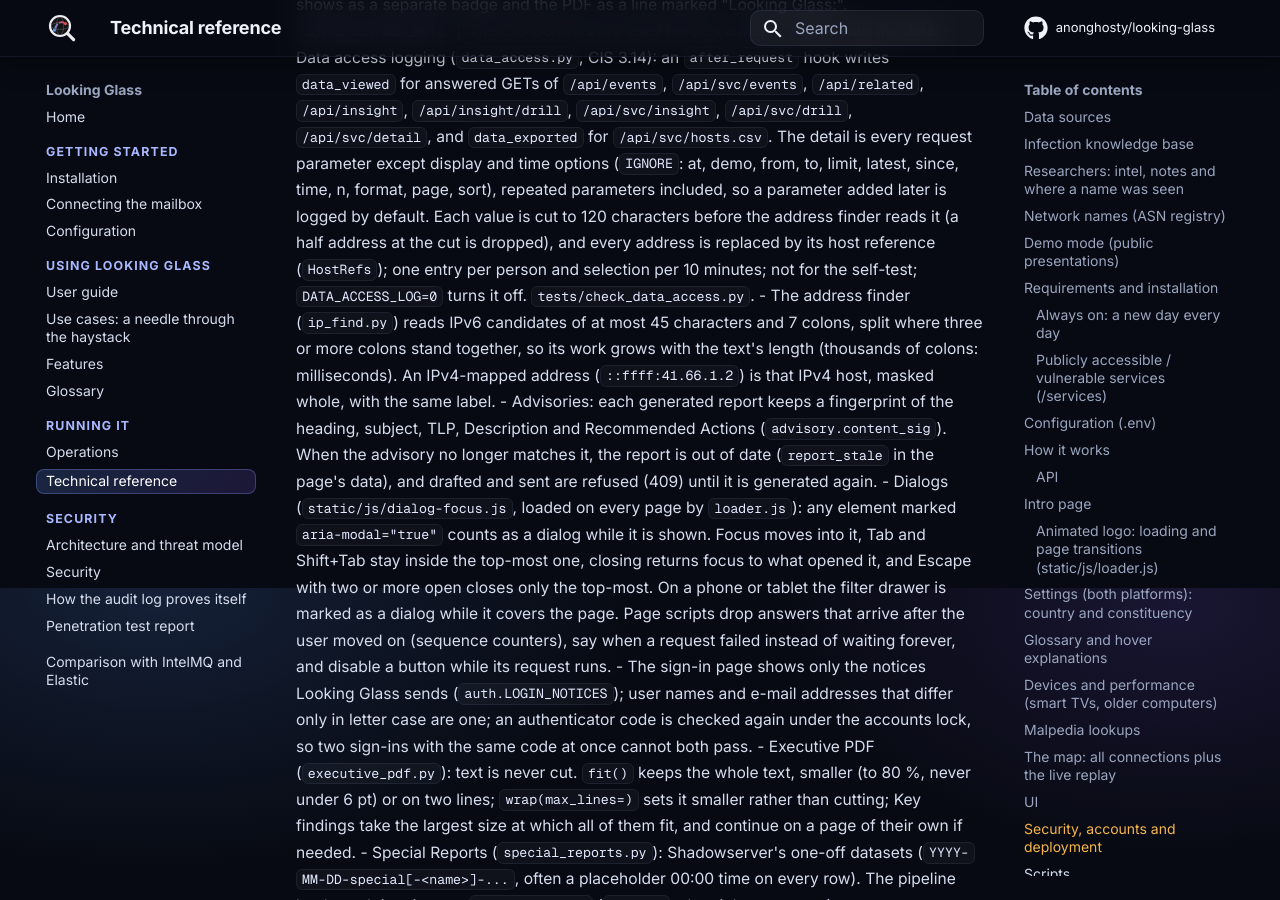
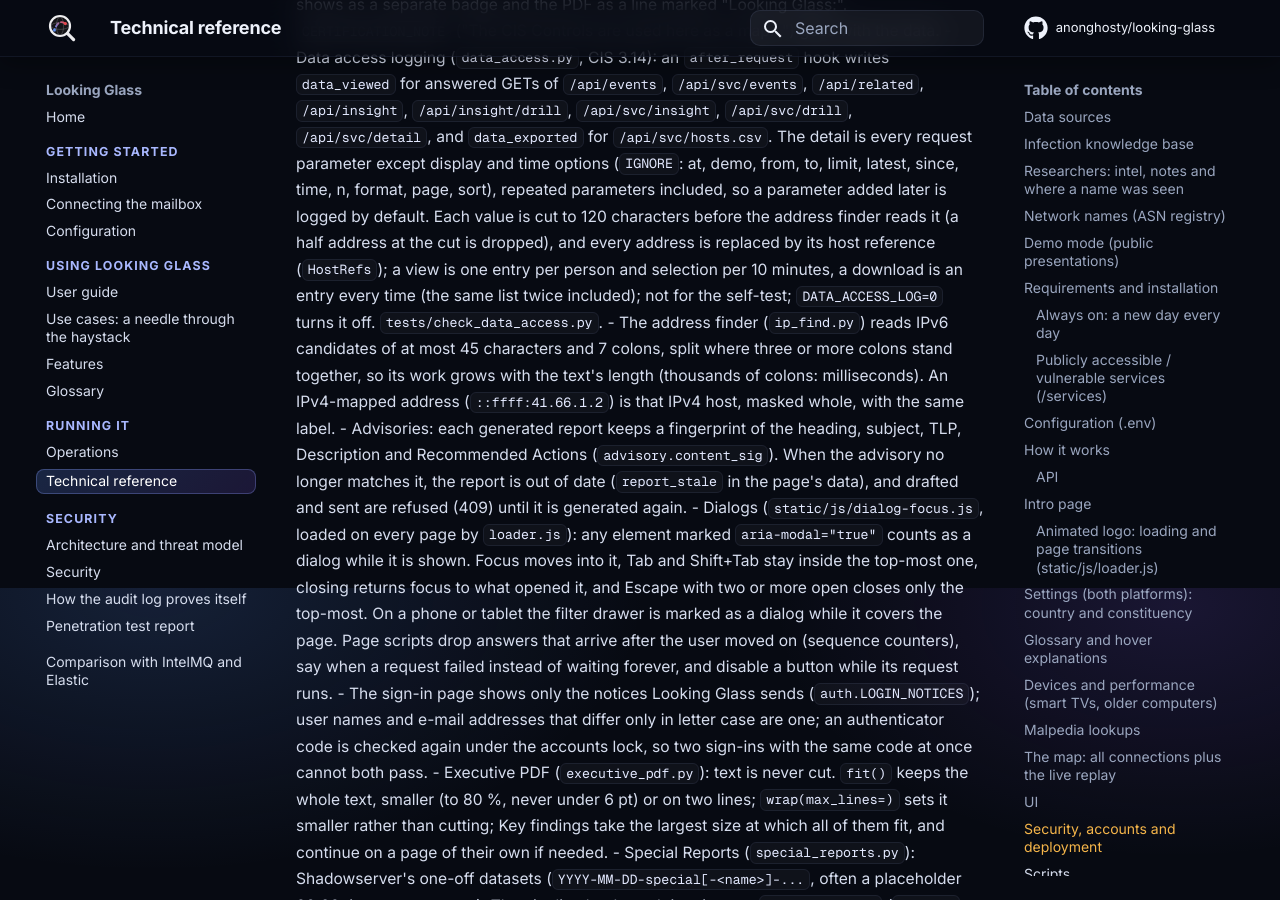
Before and after one commit to anonghosty/looking-glass, an MkDocs documentation site: the page built from docs/TECHNICAL_REFERENCE.md, in a window 1280 px wide and 900 px high, scrolled down 30912 px. Built offline with MkDocs 1.6.1 and Material for MkDocs 9.7.7, drawn with Linux system fonts in a browser that asks for light colours; comment, search, counter and statistics services are not loaded.

Commit message:
Every host-list download is its own audit entry, the same list downloaded twice included; views of host data are still written once per person and selection every 10 minutes. Glossary, user guide and technical reference say so

```diff
--- a/docs/TECHNICAL_REFERENCE.md
+++ b/docs/TECHNICAL_REFERENCE.md
@@ -613,7 +613,8 @@ Security scripts:
   parameter except display and time options (`IGNORE`: at, demo, from, to, limit, latest, since, time, n, format, page,
   sort), repeated parameters included, so a parameter added later is logged by default. Each value is cut to 120
   characters before the address finder reads it (a half address at the cut is dropped), and every address is replaced
-  by its host reference (`HostRefs`); one entry per person and selection per 10 minutes; not for the self-test;
+  by its host reference (`HostRefs`); a view is one entry per person and selection per 10 minutes, a download is
+  an entry every time (the same list twice included); not for the self-test;
   `DATA_ACCESS_LOG=0` turns it off. `tests/check_data_access.py`.
 - The address finder (`ip_find.py`) reads IPv6 candidates of at most 45 characters and 7 colons, split where three or
   more colons stand together, so its work grows with the text's length (thousands of colons: milliseconds). An
--- a/platform/static/js/glossary.js
+++ b/platform/static/js/glossary.js
@@ -152,7 +152,7 @@ window.LG_GLOSSARY = [
       { key: "time_zone", term: "Time zone (display)", def: "Chosen in Settings next to the country: the zone the CSIRT reads its times in (for example Nairobi, UTC+3; DR Congo offers Kinshasa and Lubumbashi). Shadowserver writes every time in UTC and a day runs 00:00 to 24:00 UTC, as its reports do, so the platform keeps that and also shows each time in this zone: the replay clock, the record stream, details, chart hours, messages and the Executive report. Daylight saving is taken into account. For a zone at UTC (Ghana, for example) only UTC is shown." },
       { key: "audit_portal", term: "Audit portal", def: "The auditor's page (/audit), read only: the audit log by tab (sign-ins, accounts, sessions, configuration, data access and exports, workflow, system), a dashboard of key figures, the control checks, the access review, the log's integrity, the sender check, and evidence to take away (CSV, the evidence report, the proof package)." },
       { key: "audit_log", term: "Audit log (hash chain)", def: "The record of who did what, when and from where on Looking Glass. Each entry holds the hash of the entry before it, so changing, inserting or removing any entry breaks the chain from that point; archives and removals by the retention period are recorded in the chain too. The Audit portal checks it, and anyone can check it independently with the proof package." },
-      { key: "data_access_log", term: "Data access log", def: "The audit log's record of who looked at host-level data: the map's events, the services records, one host's activity, the hosts behind a figure, a record's details, an analysis, and every download of host lists. Each entry says who, when, from where and what was selected (every filter of the view); hosts appear by their reference, never their IP address. The same view by the same person within 10 minutes is recorded once." },
+      { key: "data_access_log", term: "Data access log", def: "The audit log's record of who looked at host-level data: the map's events, the services records, one host's activity, the hosts behind a figure, a record's details, an analysis, and every download of host lists. Each entry says who, when, from where and what was selected (every filter of the view); hosts appear by their reference, never their IP address. The same view by the same person within 10 minutes is recorded once; every download is recorded, the same list downloaded twice included." },
       { key: "retention_note", term: "Retention note and rotation entry", def: "When the audit log grows, its older entries are moved to a compressed archive, and the move is recorded in the chain itself (the rotation entry: the archive's name, entry count, dates and last link). When the retention period removes an archive, a retention note keeps its last link, so the chain can still be checked from there. An archive that is missing with no matching note, or a note that does not match the archive's rotation entry, breaks the chain." },
       { key: "control_check", term: "Control check (LG-01 … LG-15)", def: "An automated check of one of Looking Glass's own controls (for example LG-01 multi-factor authentication, LG-06 failed sign-ins, LG-10 audit log protection), with the evidence from its records. Each is mapped to the NIST SP 800-53 controls it supports and, through them, to CIS Controls safeguards. They give evidence, not a pass or fail: the conclusion is the auditor's." },
       { key: "nist_80053", term: "NIST SP 800-53", def: "The US National Institute of Standards and Technology's catalogue of security and privacy controls (Revision 5, release 5.2.0), for example IA-2(1) multi-factor authentication or AU-9 protection of audit information. The control checks cite the controls they support by their official titles." },
```
Also changed, not shown: docs/GLOSSARY.md (+1 -1 lines), docs/USER_GUIDE.md (+1 -1 lines), 2 other files.
